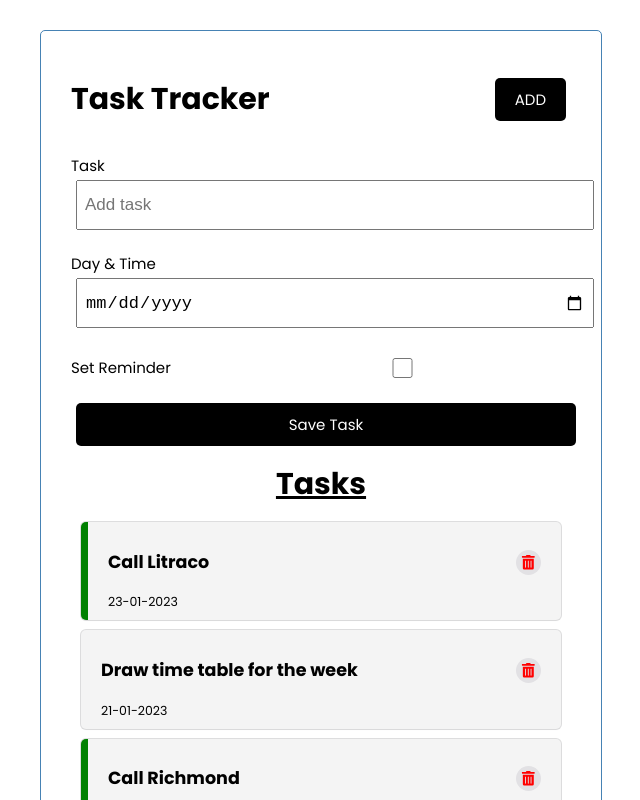
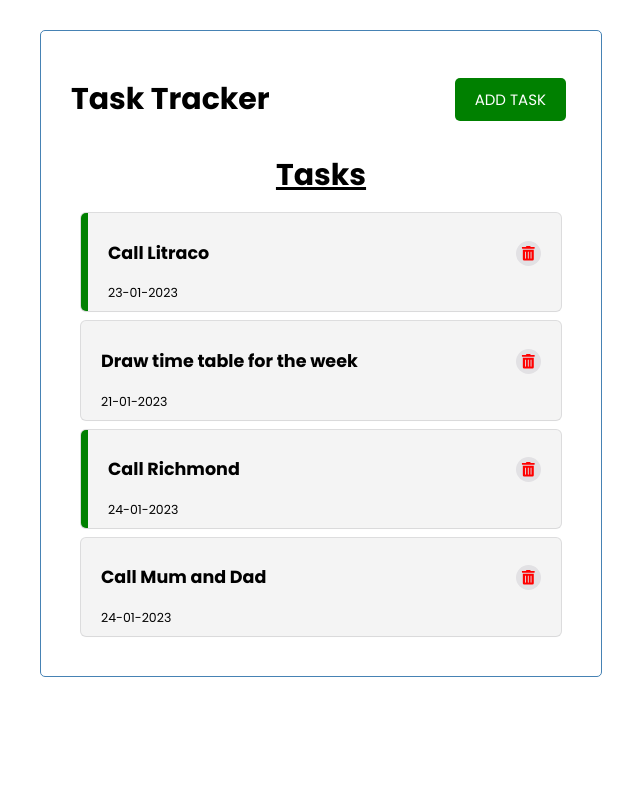
Before and after one commit to kodcapsule/Task-Tracker, a React (Create React App) app: page / in a window 1280 px wide. Shown: the top 800 px of the page, without its empty margins (319-959 px from the left). Built offline with nearby package versions, Linux system fonts and the light colour scheme.

Commit message:
show task add form functionality added

```diff
--- a/src/App.js
+++ b/src/App.js
@@ -5,6 +5,7 @@ import Tasks from "./components/Tasks";
 import AddTask from "./components/AddTask";
 
 function App() {
+  const [showAddTask, setShowAddTask] = useState(false);
   const [tasks, setTasks] = useState([
     {
       id: 1,
@@ -32,6 +33,10 @@ function App() {
       reminder: false,
     },
   ]);
+
+  const showTask = () => {
+    setShowAddTask(!showAddTask);
+  };
   const deletTask = (id) => {
     // console.log(`deleted task with Id: ${id}`);
     setTasks(tasks.filter((task) => task.id !== id));
@@ -56,8 +61,8 @@ function App() {
 
   return (
     <div className="container">
-      <Header />
-      <AddTask onAdd={addTask} />
+      <Header onShow={showTask} taskShow={showAddTask} />
+      {showAddTask && <AddTask onAdd={addTask} />}
       <Tasks tasks={tasks} onDelete={deletTask} onToggle={toggleReminder} />
     </div>
   );
--- a/src/components/AddTask.js
+++ b/src/components/AddTask.js
@@ -4,6 +4,7 @@ const AddTask = ({ onAdd }) => {
   const [title, setTitle] = useState("");
   const [day, setDay] = useState("");
   const [reminder, setRemindr] = useState(false);
+
   const onSubmit = (e) => {
     e.preventDefault();
 
--- a/src/components/Header.js
+++ b/src/components/Header.js
@@ -1,14 +1,19 @@
 import PropTypes from "prop-types";
 import Button from "./Button";
 
-const Header = ({ title }) => {
+const Header = ({ title, onShow, taskShow }) => {
   const onClick = (e) => {
     console.log(e);
   };
+
   return (
     <header className="header">
       <h1> {title} </h1>
-      <Button color="" text="ADD" onClick={onClick} />
+      <Button
+        color={taskShow ? "red" : "green"}
+        text={taskShow ? "CLOSE" : "ADD TASK"}
+        onClick={onShow}
+      />
     </header>
   );
 };
```
